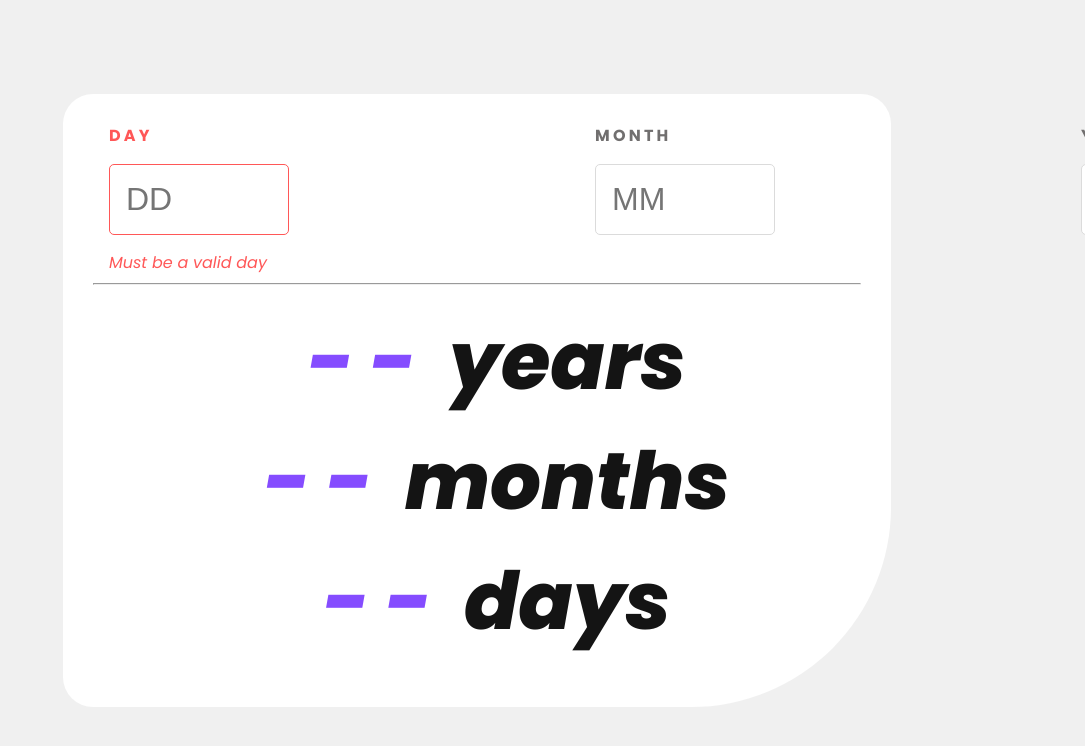
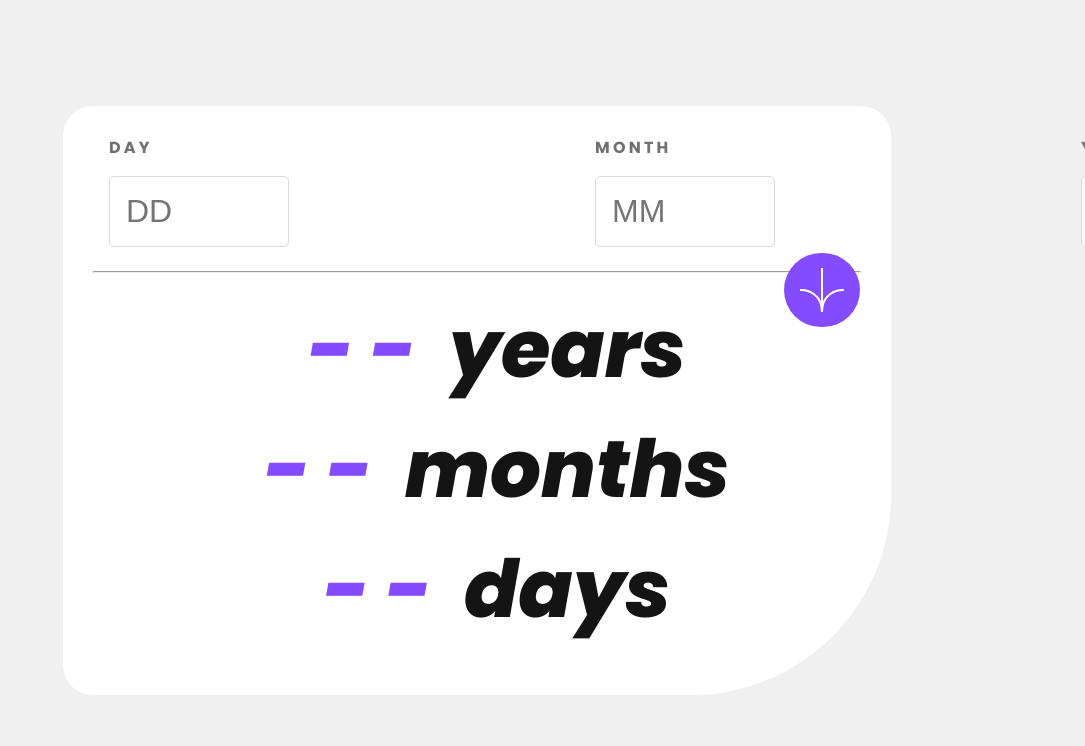
Before and after one commit to connor-cs/age-calculator, a React (Vite) app: page / in a window 1280 px wide. Shown: the top 746 px of the page, without its empty margins (195-1280 px from the left). Built offline with nearby package versions, Linux system fonts and the light colour scheme.

Commit message:
validation function complete

```diff
--- a/src/App.css
+++ b/src/App.css
@@ -36,6 +36,15 @@
   src: url(/assets/fonts/Poppins-ExtraBoldItalic.ttf);
 }
 
+.arrow {
+  background-color: hsl(259, 100%, 65%);
+  border-radius: 100px;
+  padding: 15px;
+  position: absolute;
+  left: 90%;
+  top: -10%;
+  cursor: pointer;
+}
 
 body {
   background-color: #f0f0f0;
@@ -50,19 +59,23 @@ body {
   padding: 2em;
 }
 
+.display-section {
+  position: relative;
+}
+
 .invalid {
   color: hsl(0, 100%, 67%);
 }
+
 .input {
   display: flex;
   flex-direction: column;
   text-align: left;
   max-width: fit-content
-
 }
 
 
-.input > p {
+.input>p {
   color: hsl(0, 100%, 67%);
   font-family: Poppins-Italic;
   margin: 0;
@@ -79,7 +92,7 @@ body {
 }
 
 .input>input.invalid {
-  border-color:  hsl(0, 100%, 67%);
+  border-color: hsl(0, 100%, 67%);
 }
 
 .input>label {
@@ -88,10 +101,11 @@ body {
   letter-spacing: 0.2rem;
   color: hsl(0, 1%, 44%);
 }
+
 .input>label.invalid {
   margin-left: 1rem;
   font-family: Poppins-Bold;
-  color:  hsl(0, 100%, 67%);
+  color: hsl(0, 100%, 67%);
 }
 
 .input-section {
--- a/src/App.jsx
+++ b/src/App.jsx
@@ -6,34 +6,31 @@ import "./App.css";
 
 function App() {
   const [isValid, setIsValid] = useState(true);
+  //user input
   const [input, setInput] = useState({
-    day: "",
-    month: "",
-    year: "",
+    day: "1",
+    month: "7",
+    year: "2023",
   });
+  //results to be displayed after calculation
   const [results, setResults] = useState({
     days: "",
     months: "",
     years: "",
   });
+  //current date for comparison
   const [currentDate, setCurrentDate] = useState({
     day: "",
     month: "",
     year: "",
-  })
+  });
   const [errors, setErrors] = useState({
-    dayError: true,
+    dayError: false,
     monthError: false,
-    yearError: false
-  })
+    yearError: false,
+  });
 
-  // console.table(values);
-
-  // console.log(today);
-  // console.log(month);
-  // console.log(currentYear);
-  // console.log(todaysDate);
-
+  //get today's info on load
   useEffect(() => {
     const todaysDate = moment().format();
     const currentYear = todaysDate.slice(0, 4);
@@ -42,27 +39,57 @@ function App() {
     setCurrentDate({
       day: today,
       month: currentMonth,
-      year: currentYear
-    })
-  },[]);
+      year: currentYear,
+    });
+    // console.log('test',moment(currentMonth).daysInMonth())
+  }, []);
 
+  //is user input valid?
   const validate = () => {
+    const daysInMonth = moment(currentDate.month).daysInMonth();
     if (parseInt(currentDate.year) < parseInt(input.year)) {
+      setIsValid(false);
+      setErrors({ ...errors, yearError: true });
+      console.log('bad year')
+    }
+    if (+input.month > 12 || +input.month < 1) {
+      setIsValid(false);
+      setErrors({ ...errors, monthError: true });
+      console.log('bad month')
+    }
+    if (!(+input.day >= 1) || !(+input.day <= daysInMonth)) {
       setIsValid(false)
-      setErrors({...errors, yearError: true})
-    }
-    if (parseInt(currentDate.month) > 12 && parseInt(currentDate.month) < 1) {
-      setIsValid(false)
-      setErrors({...errors, monthError: true})
+      setErrors({...errors, dayError: true})
+    } else console.log('okay');
+  };
+
+
+
+  const submit = () => {
+    validate()
+    if (errors.dayError === false && errors.yearError=== false && errors.monthError===false) {
+      console.log('klkjlk')
     }
   };
 
   return (
     <>
       <div className="main">
-        <Input isValid={isValid} setInput={setInput} input={input} errors={errors}/>
+        <Input
+          isValid={isValid}
+          setInput={setInput}
+          input={input}
+          errors={errors}
+        />
         <hr></hr>
+
         <div className="display-section">
+          <img
+            onClick={() => submit()}
+            className="arrow"
+            src="/assets/images/icon-arrow.svg"
+            alt="arrow"
+          />
           <ul>
             <li>
               <span>--</span> years
```
